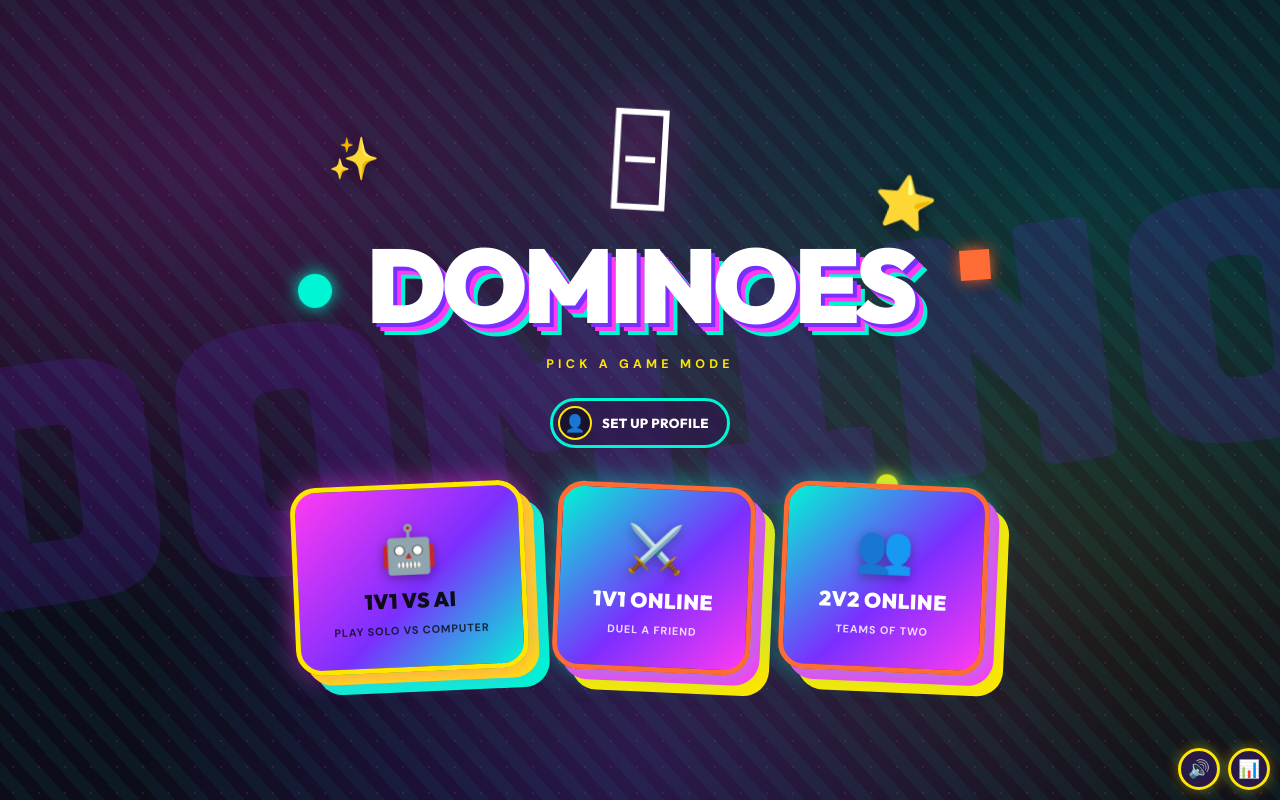
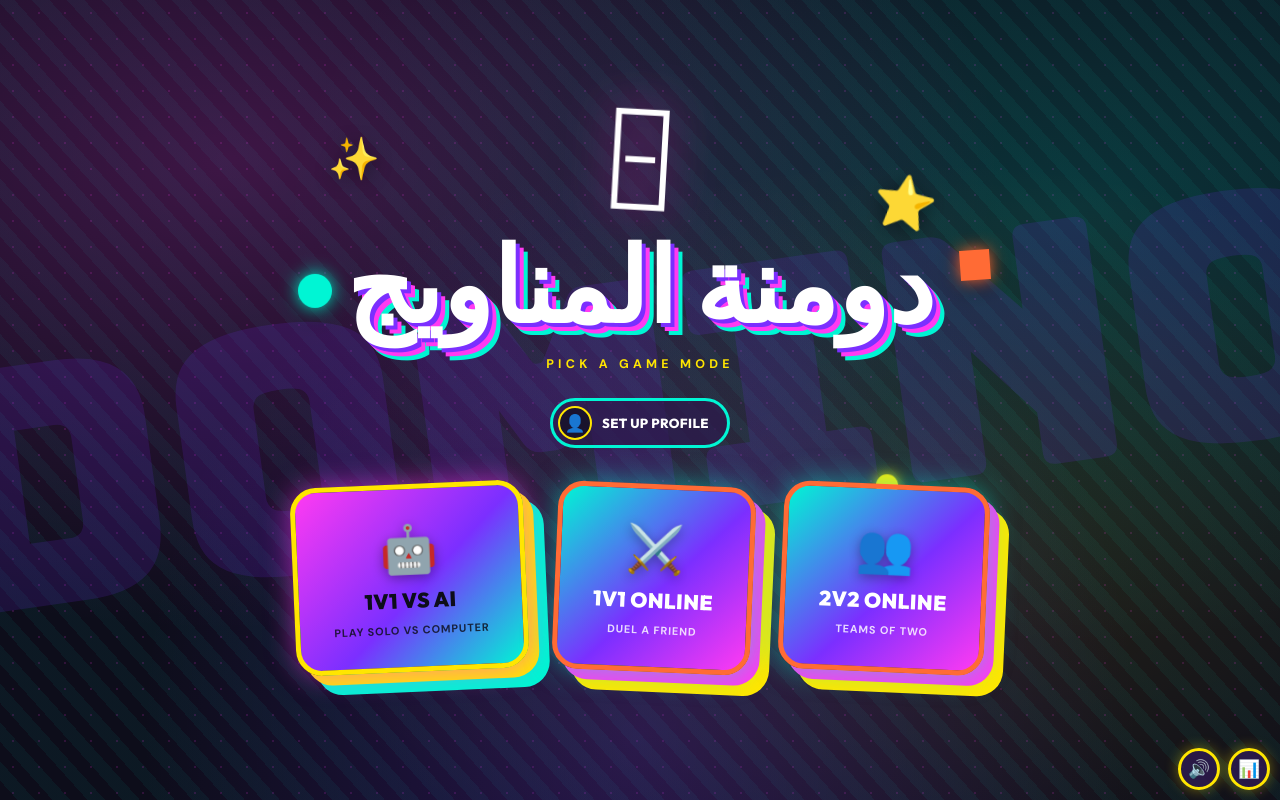
Before and after one commit to xcobra-007/game, a plain HTML site: page dominoes.html in a window 1280 px wide. Drawn offline with Linux system fonts and the light colour scheme; a web font is replaced by a local one.

Commit message:
menu: change home title to Arabic 'دومنة المناويج'

```diff
--- a/dominoes.html
+++ b/dominoes.html
@@ -248,7 +248,7 @@ body{
   <i class="menu-deco" style="top:26%;right:4%;width:30px;height:30px;background:#FF6B35;transform:rotate(18deg);box-shadow:0 0 16px #FF6B35;animation:wiggle 4.2s ease-in-out infinite"></i>
   <i class="menu-deco" style="bottom:34%;right:16%;width:22px;height:22px;border-radius:50%;background:#FFE600;box-shadow:0 0 14px #FFE600;animation:floaty 6s ease-in-out infinite"></i>
   <div class="st-logo">🁣</div>
-  <div class="st-title">Dominoes</div>
+  <div class="st-title" dir="rtl" style="letter-spacing:normal">دومنة المناويج</div>
   <div class="st-sub">Pick a game mode</div>
   <button class="pf-open-btn" onclick="openProfile()"><span class="pf-open-av" id="pf-open-av">👤</span><span id="pf-open-name">Set up profile</span></button>
   <div class="mode-cards">
```
